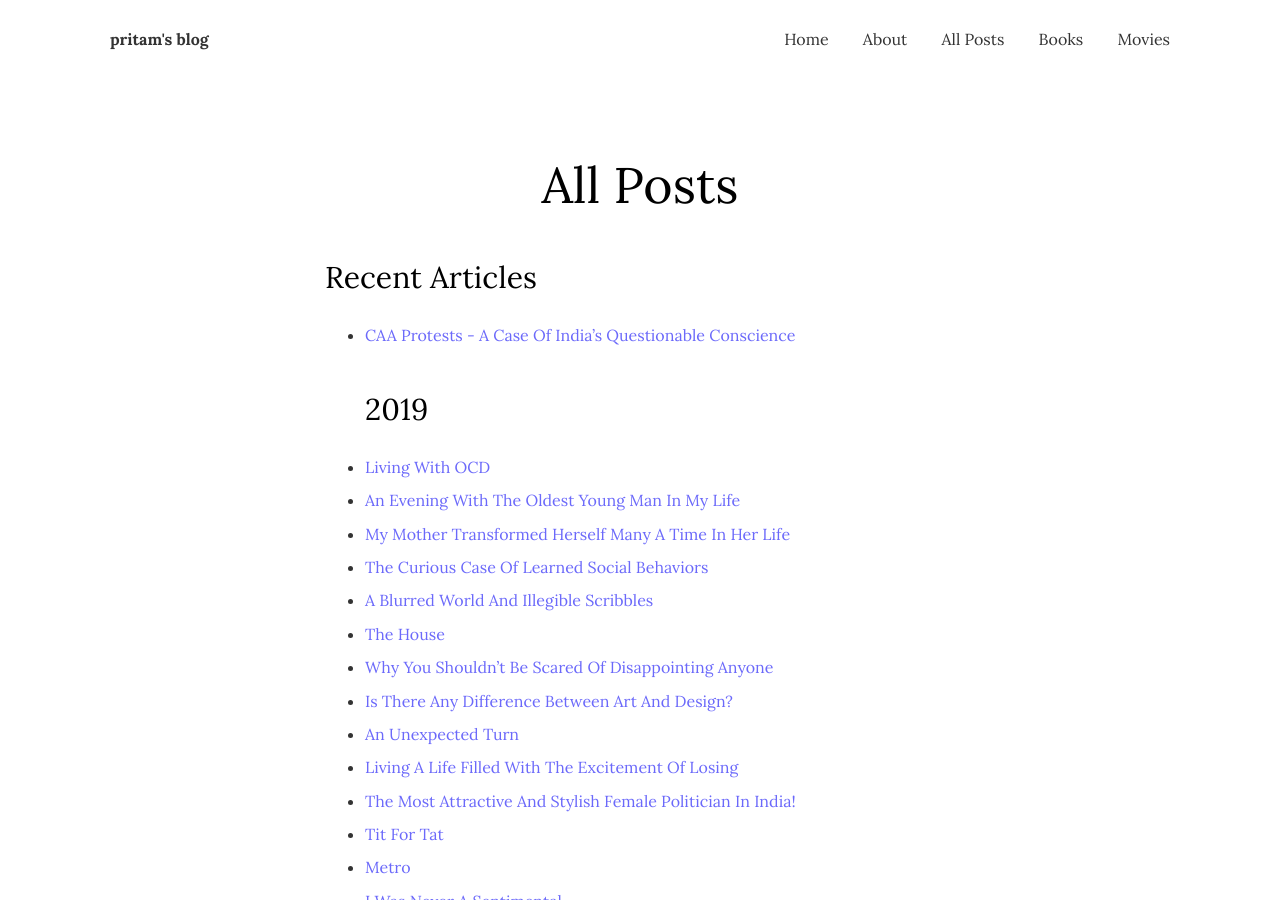
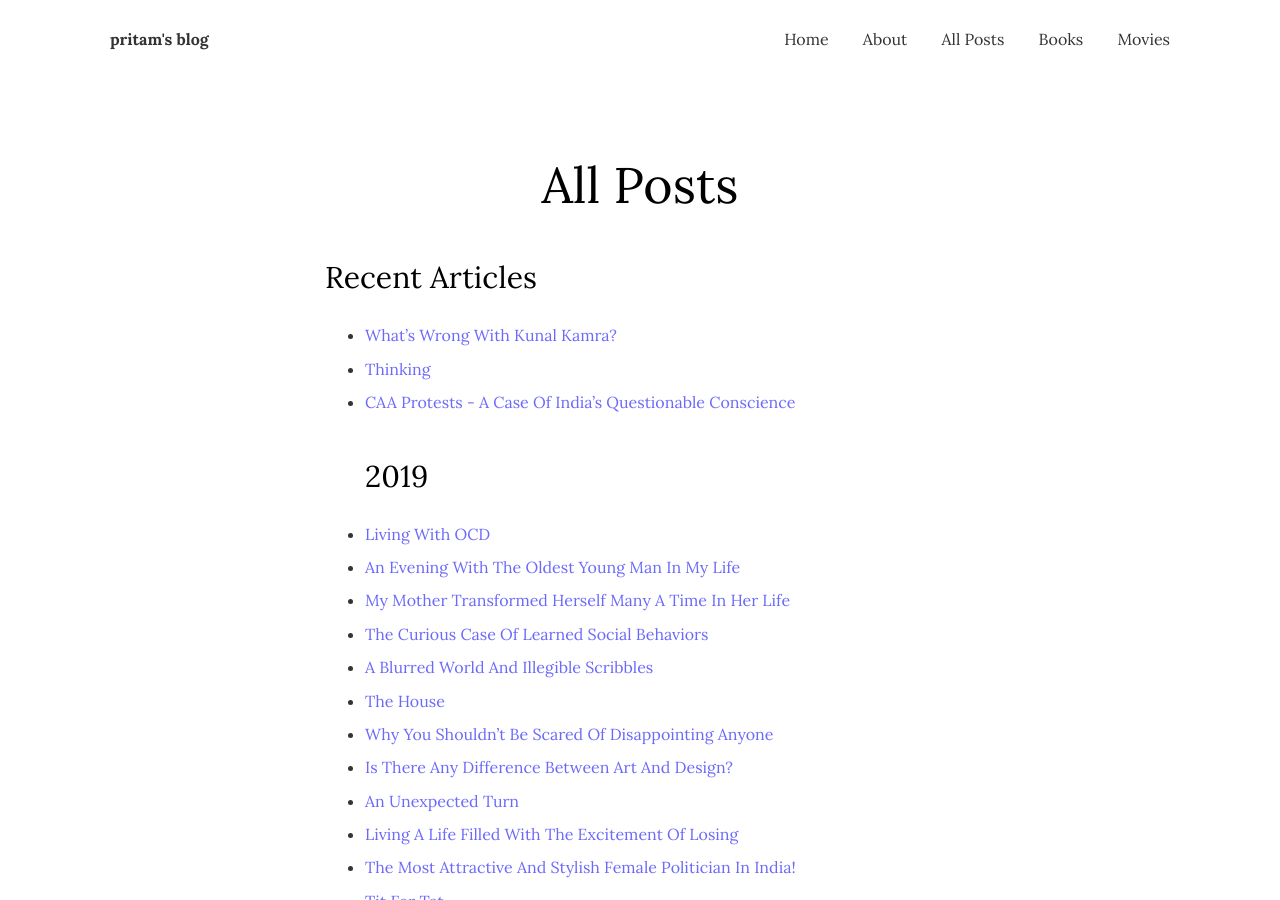
Before and after one commit to argumentativeyouth/pblog, a Jekyll site: the page built from _pages/all-posts.md, in a window 1280 px wide and 900 px high. Built offline with Jekyll 4.4.1, drawn with Linux system fonts in a browser that asks for light colours.

Commit message:
Update all-posts.md

```diff
--- a/_pages/all-posts.md
+++ b/_pages/all-posts.md
@@ -5,6 +5,8 @@ permalink: /all-posts/
 image:
 ---
 ## Recent Articles
+* [What's Wrong With Kunal Kamra?](https://pritams.blog/whats-wrong-with-kunal-kamra/)
+* [Thinking](https://pritams.blog/thinking/)
 * [CAA Protests - A Case Of India's Questionable Conscience](https://pritams.blog/caa-protests-a-case-of-indias-questionable-conscience/)
 ## 2019
 * [Living With OCD](https://pritams.blog/living-with-ocd/)
```
